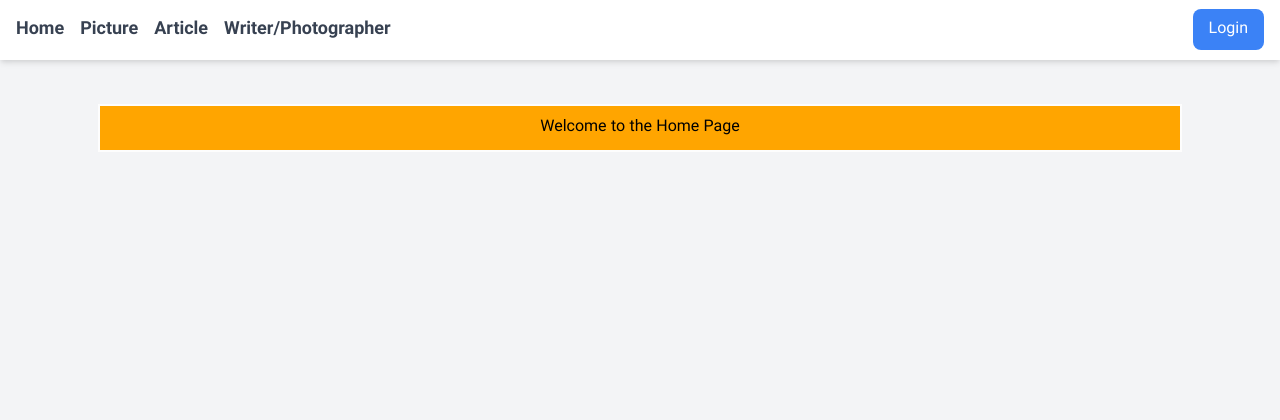
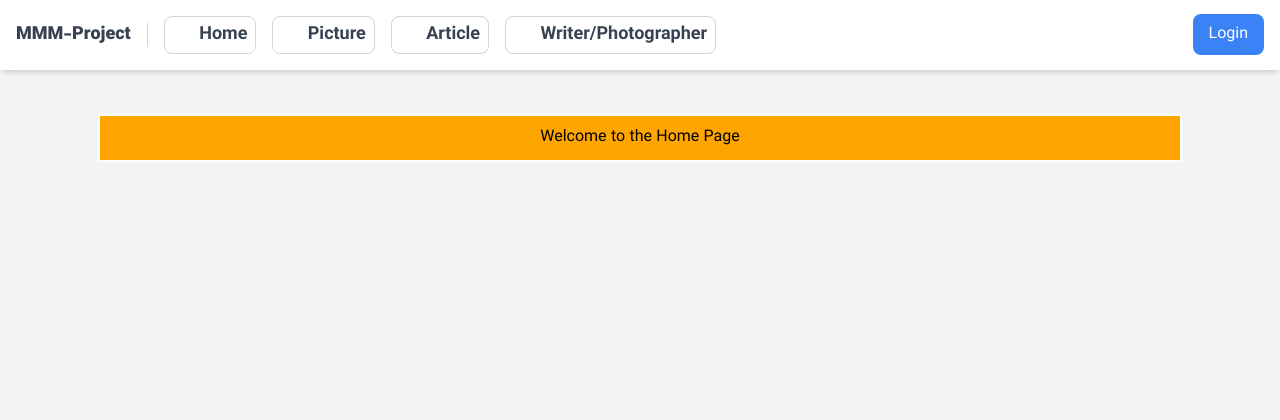
Before and after one commit to saeed-54996/MMM-Project, a Flask app: page / in a window 1280 px wide. Shown: the top 420 px of the page. Run offline with Flask 3, Linux system fonts and the light colour scheme; some libraries are stand-ins or nearby versions.

Commit message:
updating navbar + adding iconify support

```diff
--- a/my_flask_app/templates/base.html
+++ b/my_flask_app/templates/base.html
@@ -5,18 +5,29 @@
     <meta name="viewport" content="width=device-width, initial-scale=1.0">
     <link href="https://cdnjs.cloudflare.com/ajax/libs/tailwindcss/2.2.19/tailwind.min.css" rel="stylesheet">
     <link rel="stylesheet" href="{{ url_for('static', filename='css/styles.css') }}">
+    <script src="https://cdn.jsdelivr.net/npm/iconify-icon@2.1.0/dist/iconify-icon.min.js"></script>
     <script src="{{ url_for('static', filename='scripts/script.js') }}" defer></script>
     {% block head %}{% endblock %}
 </head>
 <body class="bg-gray-100 flex flex-col min-h-screen">
 
 <header class="bg-white shadow-md py-4">
-   <nav class="container mx-auto px-4 flex justify-between items-center">
+    <nav class="container mx-auto px-4 flex justify-between items-center">
         <div class="flex items-center space-x-4">
-            <a href="/" class="text-lg font-semibold text-gray-700">Home</a>
-            <a href="/picture" class="text-lg font-semibold text-gray-700">Picture</a>
-            <a href="/article" class="text-lg font-semibold text-gray-700">Article</a>
-            <a href="/writer-photographer" class="text-lg font-semibold text-gray-700">Writer/Photographer</a>
+            <a href="/" class="text-lg font-bold text-gray-700 hover:text-gray-900">MMM-Project</a>
+            <div class="h-6 border-r border-gray-300 mx-2"></div>
+            <a href="/" class="text-lg font-semibold text-gray-700 flex items-center border border-gray-300 px-2 py-1 rounded-lg transition duration-300 hover:bg-black hover:text-white hover:border-black">
+                <iconify-icon icon="ic:round-home" class="mr-1" style="width: 1.4rem;"></iconify-icon> Home
+            </a>
+            <a href="/pictures" class="text-lg font-semibold text-gray-700 flex items-center border border-gray-300 px-2 py-1 rounded-lg transition duration-300 hover:bg-black hover:text-white hover:border-black">
+                <iconify-icon icon="ic:round-home" class="mr-1" style="width: 1.4rem;"></iconify-icon> Picture
+            </a>
+            <a href="/article" class="text-lg font-semibold text-gray-700 flex items-center border border-gray-300 px-2 py-1 rounded-lg transition duration-300 hover:bg-black hover:text-white hover:border-black">
+                <iconify-icon icon="ic:round-home" class="mr-1" style="width: 1.4rem;"></iconify-icon> Article
+            </a>
+            <a href="/writer-photographer" class="text-lg font-semibold text-gray-700 flex items-center border border-gray-300 px-2 py-1 rounded-lg transition duration-300 hover:bg-black hover:text-white hover:border-black">
+                <iconify-icon icon="ic:round-home" class="mr-1" style="width: 1.4rem;"></iconify-icon> Writer/Photographer
+            </a>
         </div>
         <div>
             {% if 'email' in session %}
@@ -26,7 +37,7 @@
                 <a href="{{ url_for('login_route') }}" class="bg-blue-500 text-white px-4 py-2 rounded-lg hover:bg-blue-700">Login</a>
             {% endif %}
         </div>
-   </nav>
+    </nav>
 </header>
 
 <main class="flex-grow container mx-auto px-4 py-6">
```
